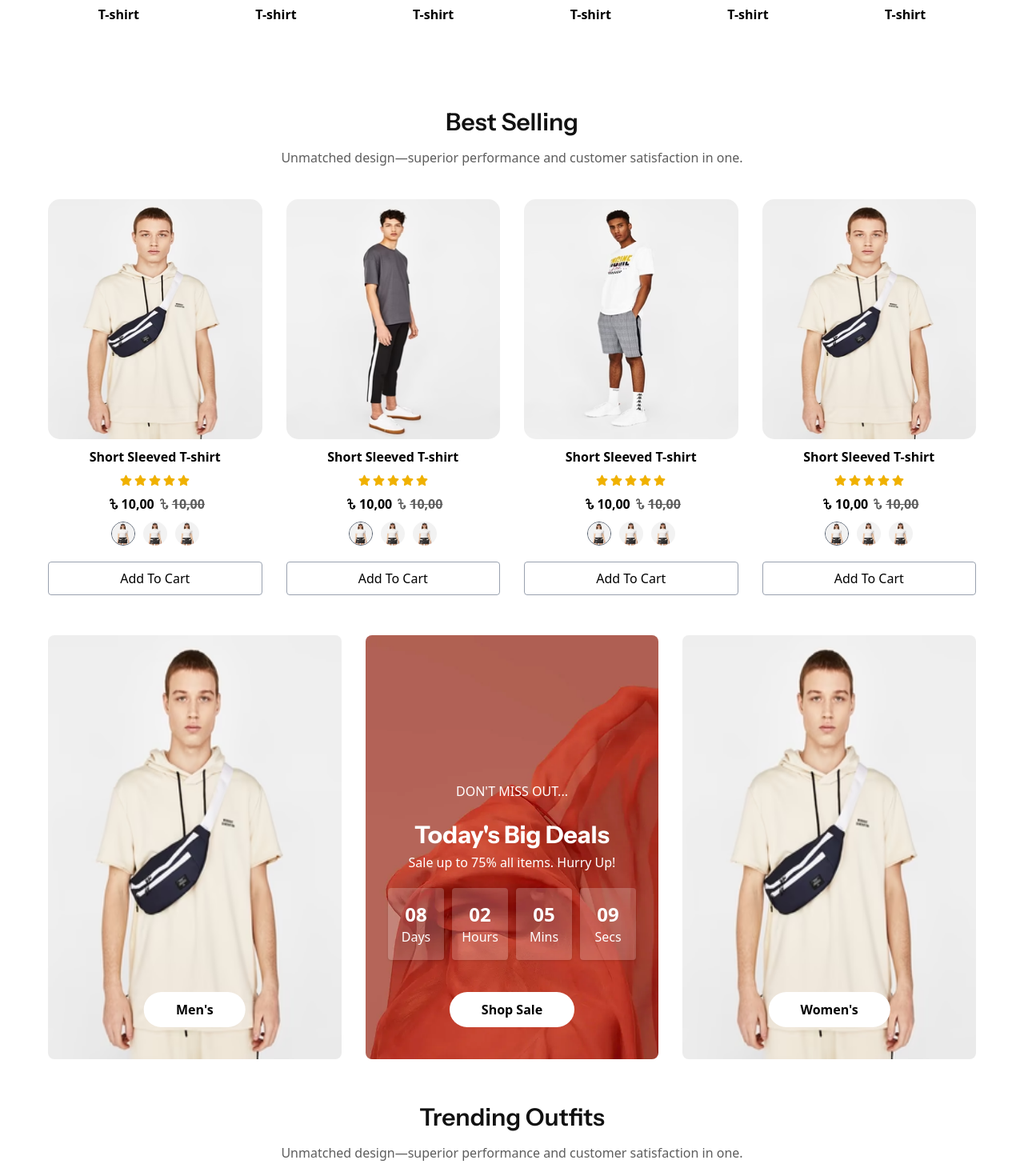
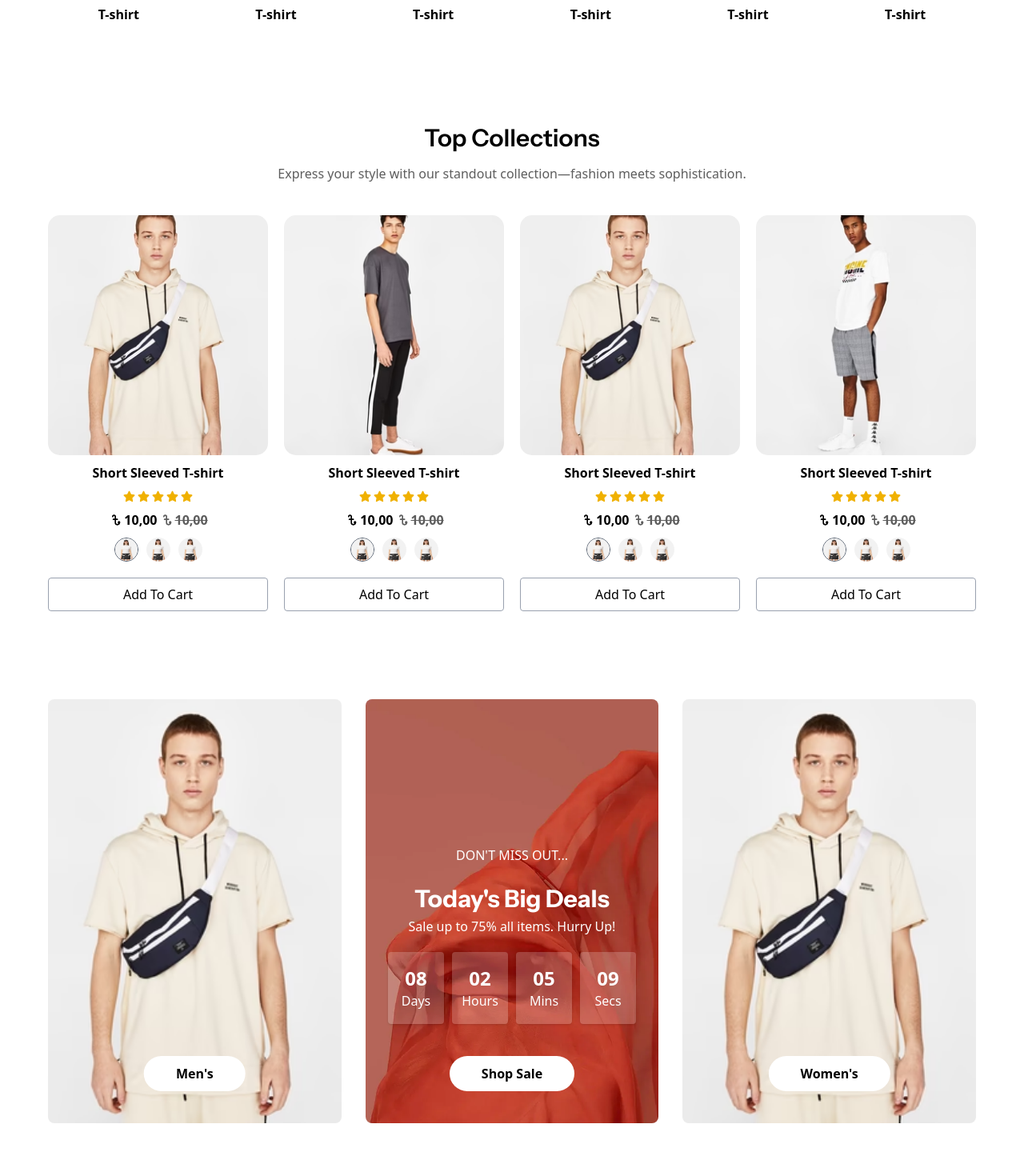
Before and after one commit to HmSani6699/T-Shirt-Ecommerce, a React (Vite) app: page / in a window 1280 px wide. Shown: the part 1000-2470 px from the top of the page at 80% size. Built offline with nearby package versions, Linux system fonts and the light colour scheme.

Commit message:
update other code

```diff
--- a/src/Component/Card/Card.jsx
+++ b/src/Component/Card/Card.jsx
@@ -6,8 +6,12 @@ import { FaStar } from "react-icons/fa";
 const Card = ({ data }) => {
   return (
     <div className="w-full">
-      <div className=" h-[250px] lg:h-[300px] w-full rounded-[15px] ">
-        <img className="h-full w-full rounded-[15px]" src={data} alt="img" />
+      <div className=" h-[350px] lg:h-[300px] w-full rounded-[15px] ">
+        <img
+          className="h-full w-full rounded-[15px] object-cover"
+          src={data}
+          alt="img"
+        />
       </div>
 
       {/* Body */}
--- a/src/Pages/Footer/Footer.jsx
+++ b/src/Pages/Footer/Footer.jsx
@@ -29,7 +29,9 @@ const Footer = () => {
             </div>
           </div>
         </div>
-        <div className="w-full lg:w-[15%] mt-[30px] lg:mt-0">
+
+        <div className="w-full flex lg:w-[30%]">
+          <div className="w-full lg:w-[50%] mt-[30px] lg:mt-0">
             <h1 className="text-text-black text-[18px] font-semibold mb-[30px] font-instrument">
               Our Company
             </h1>
@@ -42,7 +44,7 @@ const Footer = () => {
               <p>Store Location</p>
             </div>
           </div>
-        <div className="w-full lg:w-[15%] mt-[30px] lg:mt-0">
+          <div className="w-full lg:w-[50%] mt-[30px] lg:mt-0">
             <h1 className="text-text-black text-[18px] font-semibold mb-[30px] font-instrument">
               Shop Categories
             </h1>
@@ -55,6 +57,8 @@ const Footer = () => {
               <p>Croptop</p>
             </div>
           </div>
+        </div>
+
         <div className="w-full lg:w-[35%] mt-[30px] lg:mt-0">
           <h1 className="text-text-black text-[18px] font-semibold mb-[30px] font-instrument">
             Sign Up to Newsletter
--- a/src/Pages/Home/BestSelling/BestSelling.jsx
+++ b/src/Pages/Home/BestSelling/BestSelling.jsx
@@ -1,39 +1,97 @@
-import { FaStar } from "react-icons/fa";
+// import { FaStar } from "react-icons/fa";
+// import cardimage1 from "../../../../public/Images/card4.avif";
+// import cardimage2 from "../../../../public/Images/card3.avif";
+// import cardimage3 from "../../../../public/Images/card2.avif";
+// import { TbCurrencyTaka } from "react-icons/tb";
+// import Card from "../../../Component/Card/Card";
+
+// const BestSelling = () => {
+//   return (
+//     <div className="mt-[50px] max-w-[1200px] mx-auto flex flex-col items-center justify-center px-5">
+//       {/* Head line */}
+//       <div className="text-center">
+//         <h2 className="font-instrument text-text-black text-[30px] font-semibold">
+//           Best Selling
+//         </h2>
+//         <p className="text-text-gray mt-2.5">
+//           Unmatched design—superior performance and customer satisfaction in
+//           one.
+//         </p>
+//       </div>
+
+//       {/* Card */}
+//       <div className=" hidden lg:grid grid-cols-2 md:grid-cols-3 lg:grid-cols-4 lg:gap-[30px] gap-5 mt-10 w-full  ">
+//         {[cardimage1, cardimage2, cardimage3, cardimage1]?.map((item, i) => (
+//           <Card key={i} data={item} />
+//         ))}
+//       </div>
+
+//       {/* Card */}
+//       <div className="grid grid-cols-2 md:grid-cols-3 lg:grid-cols-4 lg:gap-[30px] gap-5 mt-10 w-full lg:hidden ">
+//         {[cardimage1, cardimage2]?.map((item, i) => (
+//           <Card key={i} data={item} />
+//         ))}
+//       </div>
+//     </div>
+//   );
+// };
+
+// export default BestSelling;
+
+import { Swiper, SwiperSlide } from "swiper/react";
+import { Pagination } from "swiper/modules";
+
 import cardimage1 from "../../../../public/Images/card4.avif";
 import cardimage2 from "../../../../public/Images/card3.avif";
 import cardimage3 from "../../../../public/Images/card2.avif";
-import { TbCurrencyTaka } from "react-icons/tb";
+
+import "swiper/css";
+import "swiper/css/pagination";
 import Card from "../../../Component/Card/Card";
 
-const BestSelling = () => {
+const TopCollections = () => {
+  const items = [cardimage1, cardimage2, cardimage1, cardimage3];
+
   return (
-    <div className="mt-[50px] max-w-[1200px] mx-auto flex flex-col items-center justify-center px-5">
-      {/* Head line */}
+    <div className="mt-[60px] max-w-[1200px] mx-auto flex flex-col items-center px-5">
+      {/* Headline */}
       <div className="text-center">
-        <h2 className="font-instrument text-text-black text-[30px] font-semibold">
-          Best Selling
+        <h2 className="font-instrument text-[30px] font-semibold">
+          Top Collections
         </h2>
         <p className="text-text-gray mt-2.5">
-          Unmatched design—superior performance and customer satisfaction in
-          one.
+          Express your style with our standout collection—fashion meets
+          sophistication.
         </p>
       </div>
 
-      {/* Card */}
-      <div className=" hidden lg:grid grid-cols-2 md:grid-cols-3 lg:grid-cols-4 lg:gap-[30px] gap-5 mt-10 w-full  ">
-        {[cardimage1, cardimage2, cardimage3, cardimage1]?.map((item, i) => (
-          <Card key={i} data={item} />
-        ))}
-      </div>
-
-      {/* Card */}
-      <div className="grid grid-cols-2 md:grid-cols-3 lg:grid-cols-4 lg:gap-[30px] gap-5 mt-10 w-full lg:hidden ">
-        {[cardimage1, cardimage2]?.map((item, i) => (
-          <Card key={i} data={item} />
-        ))}
+      {/* Slider */}
+      <div className="w-full mt-10">
+        <Swiper
+          modules={[Pagination]}
+          // spaceBetween={25}
+          pagination={{
+            clickable: true,
+            bulletClass: "swiper-pagination-bullet custom-bullet",
+            bulletActiveClass:
+              "swiper-pagination-bullet-active custom-bullet-active",
+          }}
+          breakpoints={{
+            0: { slidesPerView: 2, spaceBetween: 20 },
+            768: { slidesPerView: 3, spaceBetween: 20 },
+            1024: { slidesPerView: 4, spaceBetween: 20 },
+          }}
+          className="pb-10"
+        >
+          {items.map((item, i) => (
+            <SwiperSlide className="pb-[60px]" key={i}>
+              <Card key={i} data={item} />
+            </SwiperSlide>
+          ))}
+        </Swiper>
       </div>
     </div>
   );
 };
 
-export default BestSelling;
+export default TopCollections;
--- a/src/Pages/Home/BigDeals/BigDeals.jsx
+++ b/src/Pages/Home/BigDeals/BigDeals.jsx
@@ -3,16 +3,36 @@ import big from "../../../../public/Images/big.webp";
 
 const BigDeals = () => {
   return (
-    <div className=" max-w-[1200px] mx-auto grid grid-cols-1 lg:grid-cols-3 lg:gap-[30px] gap-5 mt-[50px]  px-5 ">
-      <div className="rounded-lg relative h-[530px]">
-        <img className="w-full h-full rounded-lg" src={card1} alt="" />
+    <div className=" max-w-[1200px] mx-auto  mt-[50px]  px-5 ">
+      {/* Headline */}
+      <div className="text-center block lg:hidden mb-10">
+        <h2 className="font-instrument text-[30px] font-semibold">
+          Big Dealse
+        </h2>
+        <p className="text-text-gray mt-2.5">
+          Express your style with our standout collection—fashion meets
+          sophistication.
+        </p>
+      </div>
+
+      <div className="grid grid-cols-1 md:grid-cols-3 lg:grid-cols-3 lg:gap-[30px] gap-5">
+        <div className="rounded-lg relative h-[530px] ">
+          <img
+            className="w-full h-full rounded-lg object-cover"
+            src={card1}
+            alt=""
+          />
 
           <button className="absolute bottom-10 left-1/2 -translate-x-1/2 bg-white px-10 py-2.5 rounded-full font-semibold">
             Men's
           </button>
         </div>
         <div className="rounded-lg h-[530px] relative">
-        <img className="w-full h-full rounded-lg" src={big} alt="" />
+          <img
+            className="w-full h-full rounded-lg object-cover"
+            src={big}
+            alt="mg"
+          />
 
           <div className="absolute bottom-10 left-1/2 -translate-x-1/2 ">
             <div className="text-text-white text-center mb-5">
@@ -52,13 +72,18 @@ const BigDeals = () => {
           </div>
         </div>
         <div className="rounded-lg relative h-[530px]">
-        <img className="w-full h-full rounded-lg" src={card1} alt="" />
+          <img
+            className="w-full h-full rounded-lg object-cover"
+            src={card1}
+            alt=""
+          />
 
           <button className="absolute bottom-10 left-1/2 -translate-x-1/2 bg-white px-10 py-2.5 rounded-full font-semibold">
             Women's
           </button>
         </div>
       </div>
+    </div>
   );
 };
 
--- a/src/Pages/Home/TopCollections/TopCollections.jsx
+++ b/src/Pages/Home/TopCollections/TopCollections.jsx
@@ -45,7 +45,7 @@ const TopCollections = () => {
           className="pb-10"
         >
           {items.map((item, i) => (
-            <SwiperSlide className="pb-[50px]" key={i}>
+            <SwiperSlide className="pb-[60px]" key={i}>
               <div className="flex flex-col items-center">
                 <div className="h-full w-full rounded-full bg-primary overflow-hidden flex items-center justify-center">
                   <img
--- a/src/Pages/Home/TrendingOutfits/TrendingOutfits.jsx
+++ b/src/Pages/Home/TrendingOutfits/TrendingOutfits.jsx
@@ -1,36 +1,54 @@
-import { FaStar } from "react-icons/fa";
+import { Swiper, SwiperSlide } from "swiper/react";
+import { Pagination } from "swiper/modules";
+
 import cardimage1 from "../../../../public/Images/card4.avif";
 import cardimage2 from "../../../../public/Images/card3.avif";
 import cardimage3 from "../../../../public/Images/card2.avif";
-import { TbCurrencyTaka } from "react-icons/tb";
+
+import "swiper/css";
+import "swiper/css/pagination";
 import Card from "../../../Component/Card/Card";
 
 const TrendingOutfits = () => {
+  const items = [cardimage1, cardimage2, cardimage1, cardimage3];
+
   return (
-    <div className="mt-[50px] max-w-[1200px] mx-auto flex flex-col items-center justify-center px-5">
-      {/* Head line */}
+    <div className="mt-[60px] max-w-[1200px] mx-auto flex flex-col items-center px-5">
+      {/* Headline */}
       <div className="text-center">
-        <h2 className="font-instrument text-text-black text-[30px] font-semibold">
-          Trending Outfits
+        <h2 className="font-instrument text-[30px] font-semibold">
+          Top Collections
         </h2>
         <p className="text-text-gray mt-2.5">
-          Unmatched design—superior performance and customer satisfaction in
-          one.
+          Express your style with our standout collection—fashion meets
+          sophistication.
         </p>
       </div>
 
-      {/* Card */}
-      <div className=" hidden lg:grid grid-cols-2 md:grid-cols-3 lg:grid-cols-4 lg:gap-[30px] gap-5 mt-10 w-full  ">
-        {[cardimage1, cardimage2, cardimage3, cardimage1]?.map((item, i) => (
-          <Card key={i} data={item} />
-        ))}
-      </div>
-
-      {/* Card */}
-      <div className="grid grid-cols-2 md:grid-cols-3 lg:grid-cols-4 lg:gap-[30px] gap-5 mt-10 w-full lg:hidden ">
-        {[cardimage1, cardimage2]?.map((item, i) => (
-          <Card key={i} data={item} />
-        ))}
+      {/* Slider */}
+      <div className="w-full mt-10">
+        <Swiper
+          modules={[Pagination]}
+          // spaceBetween={25}
+          pagination={{
+            clickable: true,
+            bulletClass: "swiper-pagination-bullet custom-bullet",
+            bulletActiveClass:
+              "swiper-pagination-bullet-active custom-bullet-active",
+          }}
+          breakpoints={{
+            0: { slidesPerView: 2, spaceBetween: 20 },
+            768: { slidesPerView: 3, spaceBetween: 20 },
+            1024: { slidesPerView: 4, spaceBetween: 20 },
+          }}
+          className="pb-10"
+        >
+          {items.map((item, i) => (
+            <SwiperSlide className="pb-[60px]" key={i}>
+              <Card key={i} data={item} />
+            </SwiperSlide>
+          ))}
+        </Swiper>
       </div>
     </div>
   );
```
Lines whose indentation alone changed are shown as unchanged.
